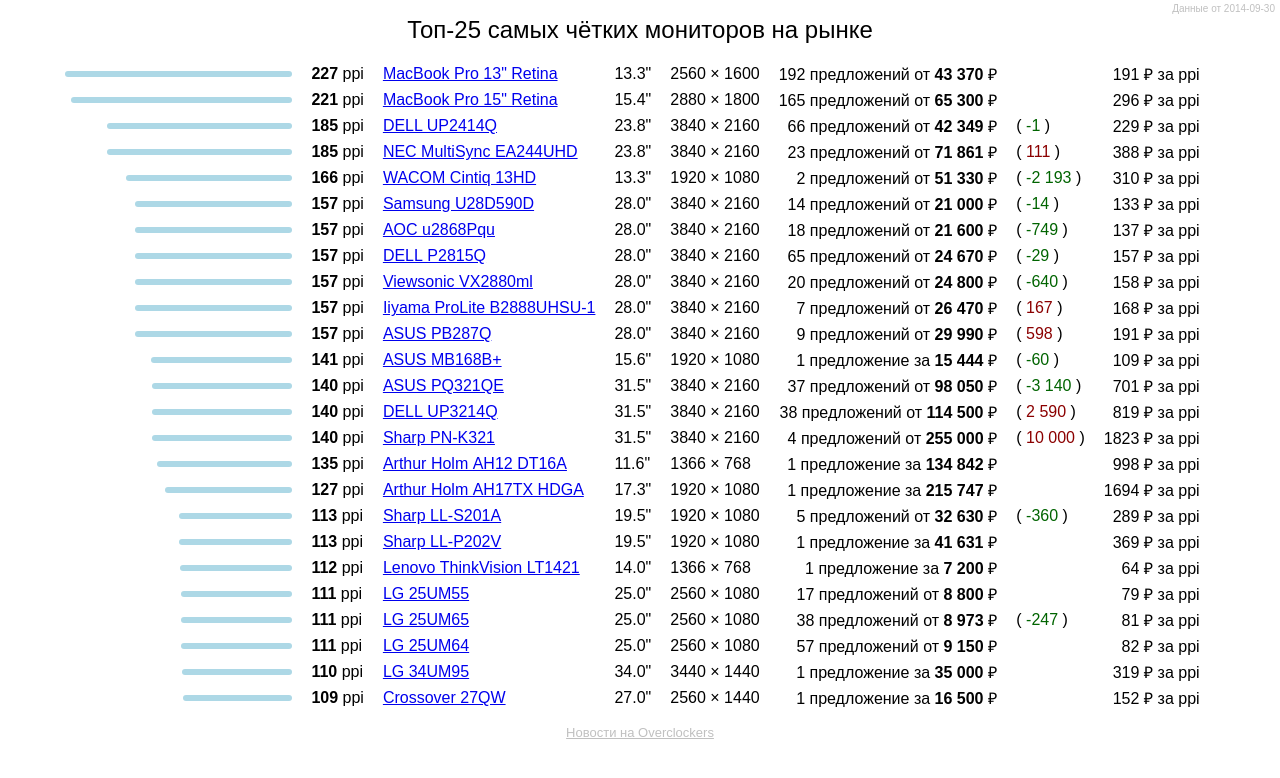
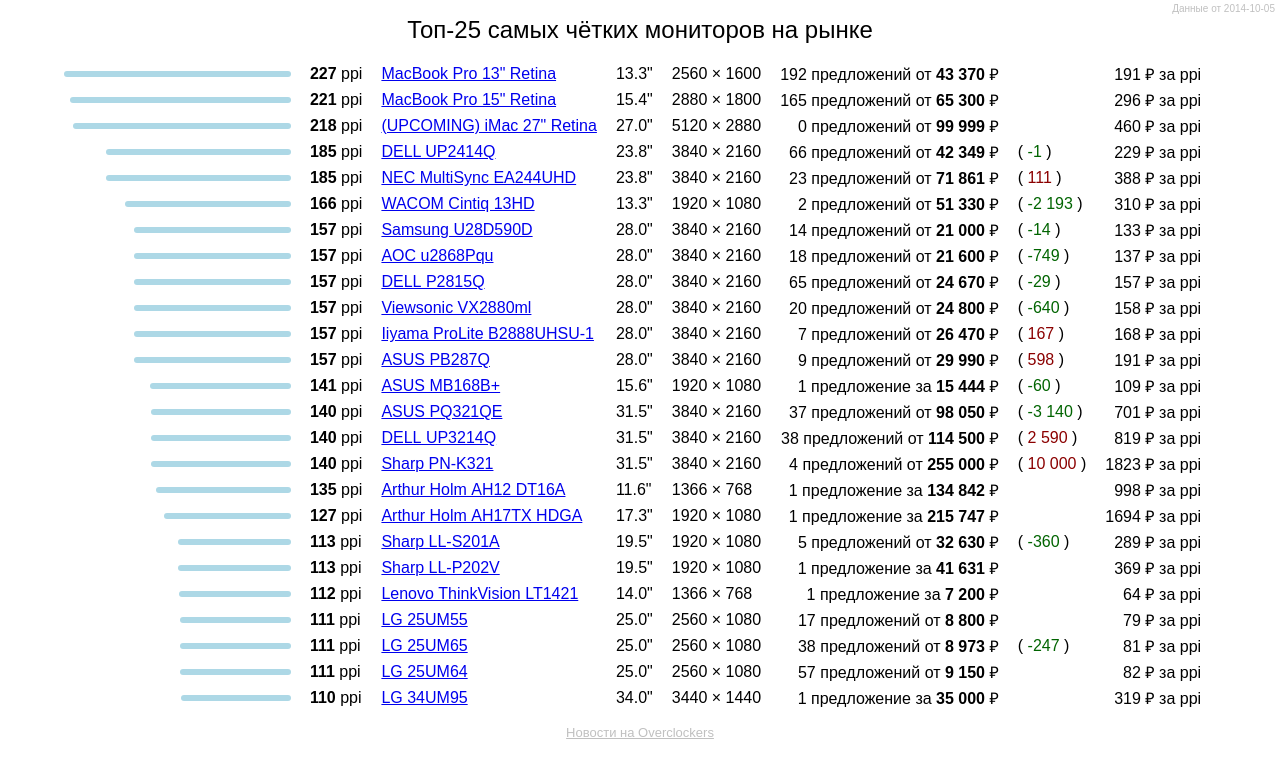
Before and after one commit to vassilevsky/maxppi, a plain HTML site: page index.html in a window 1280 px wide. Drawn offline with Linux system fonts and the light colour scheme.

Commit message:
Add upcoming Retina iMac

```diff
--- a/index.html
+++ b/index.html
@@ -62,6 +62,32 @@
           <td class='price_diff'>
           </td>
           <td class='ppi_cost'>296    ₽ за ppi</td>
+        </tr>
+        <tr class='model'>
+          <td class='chart'>
+            <div class='line' style='width: 218px'></div>
+          </td>
+          <td class='ppi'><span class='value'>218</span>
+          ppi</td>
+          <td class='name'>
+            <a href="http://www.macrumors.com/2014/10/03/apple-next-event-october-16/" target="_blank">(UPCOMING) iMac 27&quot; Retina</a>
+          </td>
+          <td class='diagonal'>27.0&quot;</td>
+          <td class='resolution'>
+            5120
+            ×
+            2880
+          </td>
+          <td class='offers'>
+            0 предложений от
+            <span class='price'>
+              99 999
+            </span>
+            ₽
+          </td>
+          <td class='price_diff'>
+          </td>
+          <td class='ppi_cost'>460    ₽ за ppi</td>
         </tr>
         <tr class='model'>
           <td class='chart'>
@@ -710,39 +736,13 @@
           </td>
           <td class='ppi_cost'>319    ₽ за ppi</td>
         </tr>
-        <tr class='model'>
-          <td class='chart'>
-            <div class='line' style='width: 109px'></div>
-          </td>
-          <td class='ppi'><span class='value'>109</span>
-          ppi</td>
-          <td class='name'>
-            <a href="http://market.yandex.ru/model.xml?modelid=10722310&amp;hid=91052" target="_blank">Crossover 27QW</a>
-          </td>
-          <td class='diagonal'>27.0&quot;</td>
-          <td class='resolution'>
-            2560
-            ×
-            1440
-          </td>
-          <td class='offers'>
-            1 предложение за
-            <span class='price'>
-              16 500
-            </span>
-            ₽
-          </td>
-          <td class='price_diff'>
-          </td>
-          <td class='ppi_cost'>152    ₽ за ppi</td>
-        </tr>
       </table>
       <div class='source'>
         <a href="http://www.overclockers.ru/tag/4k" target="_blank">Новости на Overclockers</a>
       </div>
       <div class='last_update'>
         Данные от
-        2014-09-30
+        2014-10-05
       </div>
     </center>
   </body>
```
